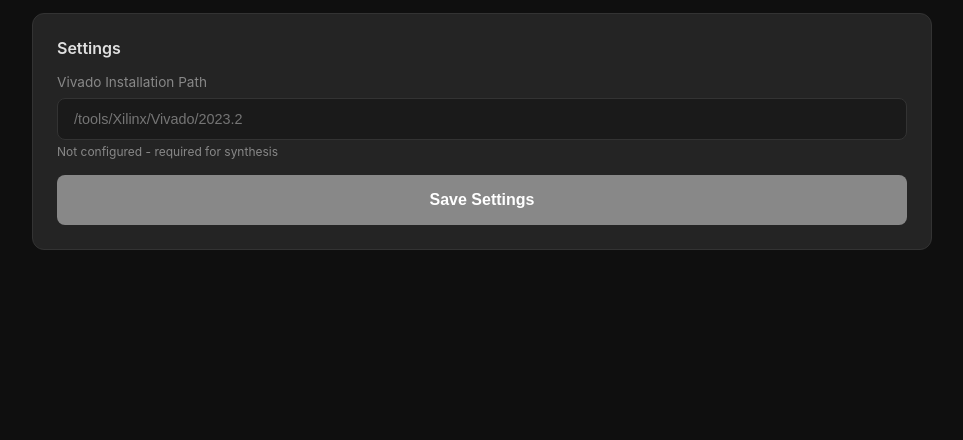
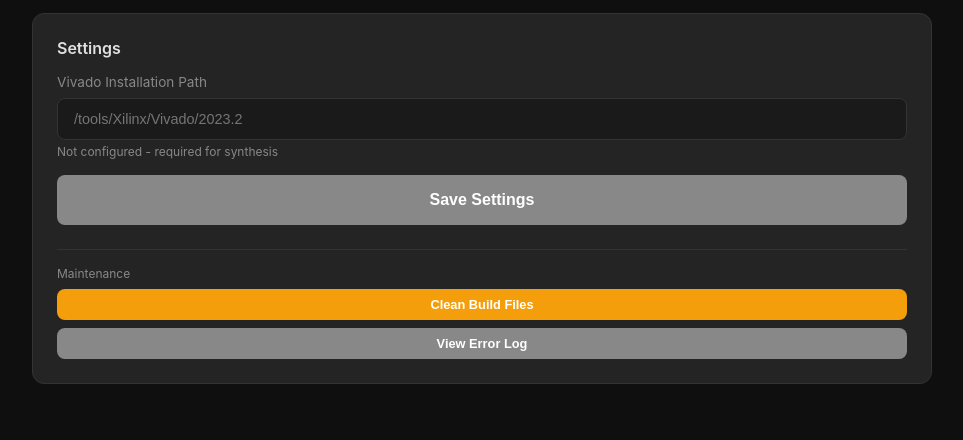
Before and after one commit to restneeded/FWGen-WebGUI, a Flask app: page / in a window 1280 px wide. Shown: the part 837-1277 px from the top of the page, without its empty margins (158-1121 px from the left). Before the commit the page ends 1087 px from the top, so only its background shows below. Run offline with Flask 3, Linux system fonts and the light colour scheme; data that the repository does not hold is empty.

Commit message:
Add a maintenance section for cleaning build files and viewing logs
Adds a new API endpoint `/api/cleanup` to remove build artifacts and temporary files, and integrates a "Clean Build Files" button in the UI. Also enhances the "View Error Log" functionality.

Replit-Commit-Author: Agent
Replit-Commit-Session-Id: 902d95c3-b7dc-4ee3-95a1-94c79644c41e
Replit-Commit-Checkpoint-Type: full_checkpoint
Replit-Commit-Event-Id: e666471e-e490-4be0-91d2-f03617a6fc1c
Replit-Commit-Screenshot-Url: https://storage.googleapis.com/screenshot-production-us-central1/83b54c98-9f97-4447-a15b-b00d26e744fa/902d95c3-b7dc-4ee3-95a1-94c79644c41e/RJ6DKv3
Replit-Helium-Checkpoint-Created: true

```diff
--- a/PCILeechFWGenerator/gui/app.py
+++ b/PCILeechFWGenerator/gui/app.py
@@ -453,6 +453,75 @@ def api_save_settings():
     return jsonify({"status": "saved"})
 
 
+@app.route("/api/cleanup", methods=["POST"])
+def api_cleanup():
+    """Clean up build artifacts and temporary files."""
+    cleaned = []
+    errors = []
+
+    cleanup_dirs = [
+        PROJECT_ROOT / "output",
+        PROJECT_ROOT / ".cache",
+        PROJECT_ROOT / "__pycache__",
+        PROJECT_ROOT / "src" / "__pycache__",
+    ]
+
+    for d in cleanup_dirs:
+        if d.exists() and d.is_dir():
+            try:
+                for item in d.iterdir():
+                    if item.is_file():
+                        item.unlink()
+                    elif item.is_dir():
+                        shutil.rmtree(item)
+                cleaned.append(str(d.relative_to(PROJECT_ROOT)))
+            except Exception as e:
+                errors.append(f"{d.name}: {e}")
+
+    cleanup_patterns = ["*.pyc", "*.pyo", "*.log"]
+    for pattern in cleanup_patterns:
+        for f in PROJECT_ROOT.rglob(pattern):
+            if ".git" not in str(f) and "venv" not in str(f):
+                try:
+                    f.unlink()
+                    cleaned.append(str(f.relative_to(PROJECT_ROOT)))
+                except Exception:
+                    pass
+
+    runtime = None
+    for cmd in ["podman", "docker"]:
+        if shutil.which(cmd):
+            runtime = cmd
+            break
+
+    if runtime:
+        try:
+            result = subprocess.run(
+                [runtime, "image", "ls", "-q", "--filter", "reference=*pcileech*"],
+                capture_output=True, text=True, timeout=30
+            )
+            if result.stdout.strip():
+                images = result.stdout.strip().split('\n')
+                for img in images[:5]:
+                    subprocess.run([runtime, "rmi", "-f", img], capture_output=True, timeout=60)
+                cleaned.append(f"Removed {len(images)} container image(s)")
+        except Exception as e:
+            errors.append(f"Container cleanup: {e}")
+
+    msg_parts = []
+    if cleaned:
+        msg_parts.append(f"Cleaned: {len(cleaned)} items")
+    if errors:
+        msg_parts.append(f"Errors: {len(errors)}")
+
+    return jsonify({
+        "status": "ok",
+        "message": " | ".join(msg_parts) if msg_parts else "Nothing to clean",
+        "cleaned": cleaned[:20],
+        "errors": errors
+    })
+
+
 @app.route("/api/error-log")
 def api_error_log():
     """Get error log contents."""
--- a/PCILeechFWGenerator/gui/templates/index.html
+++ b/PCILeechFWGenerator/gui/templates/index.html
@@ -492,6 +492,18 @@
             <button class="btn" style="background: var(--text-secondary);" onclick="saveSettings()">
                 Save Settings
             </button>
+
+            <div style="margin-top: 1.5rem; padding-top: 1rem; border-top: 1px solid var(--border);">
+                <div style="font-size: 0.75rem; color: var(--text-secondary); margin-bottom: 0.5rem;">Maintenance</div>
+                <div style="display: flex; gap: 0.5rem; flex-wrap: wrap;">
+                    <button class="btn" style="background: var(--warning); font-size: 0.8rem; padding: 0.5rem 1rem;" onclick="cleanupBuild()">
+                        Clean Build Files
+                    </button>
+                    <button class="btn" style="background: var(--text-secondary); font-size: 0.8rem; padding: 0.5rem 1rem;" onclick="viewErrorLog()">
+                        View Error Log
+                    </button>
+                </div>
+            </div>
         </div>
 
         <div class="card progress-container" id="progress-card">
@@ -816,6 +828,63 @@
             }
         }
 
+        async function cleanupBuild() {
+            if (!confirm('This will delete temporary build files (container images, cached data, intermediate artifacts). Continue?')) {
+                return;
+            }
+
+            try {
+                const res = await fetch('/api/cleanup', {method: 'POST'});
+                const data = await res.json();
+
+                if (res.ok) {
+                    alert('Cleanup complete!\n\n' + data.message);
+                } else {
+                    alert('Cleanup failed: ' + (data.error || 'Unknown error'));
+                }
+            } catch (e) {
+                alert('Cleanup error: ' + e.message);
+            }
+        }
+
+        async function viewErrorLog() {
+            try {
+                const res = await fetch('/api/error-log');
+                const data = await res.json();
+
+                const log = data.log || '(No errors logged)';
+
+                const modal = document.createElement('div');
+                modal.style.cssText = 'position:fixed;top:0;left:0;right:0;bottom:0;background:rgba(0,0,0,0.8);display:flex;align-items:center;justify-content:center;z-index:1000;';
+                modal.innerHTML = `
+                    <div style="background:var(--bg-card);border:1px solid var(--border);border-radius:12px;width:90%;max-width:800px;max-height:80vh;display:flex;flex-direction:column;">
+                        <div style="padding:1rem;border-bottom:1px solid var(--border);display:flex;justify-content:space-between;align-items:center;">
+                            <span style="font-weight:600;">Error Log</span>
+                            <div>
+                                <button onclick="clearErrorLog()" style="background:var(--error);color:white;border:none;padding:0.4rem 0.8rem;border-radius:6px;cursor:pointer;margin-right:0.5rem;font-size:0.8rem;">Clear Log</button>
+                                <button onclick="this.closest('div').parentElement.parentElement.remove()" style="background:var(--text-secondary);color:white;border:none;padding:0.4rem 0.8rem;border-radius:6px;cursor:pointer;font-size:0.8rem;">Close</button>
+                            </div>
+                        </div>
+                        <pre style="padding:1rem;overflow:auto;flex:1;font-family:monospace;font-size:0.75rem;white-space:pre-wrap;color:var(--text-secondary);">${log.replace(/</g, '&lt;').replace(/>/g, '&gt;')}</pre>
+                    </div>
+                `;
+                document.body.appendChild(modal);
+                modal.onclick = (e) => { if (e.target === modal) modal.remove(); };
+            } catch (e) {
+                alert('Error loading log: ' + e.message);
+            }
+        }
+
+        async function clearErrorLog() {
+            try {
+                await fetch('/api/error-log/clear', {method: 'POST'});
+                document.querySelector('div[style*="position:fixed"]')?.remove();
+                alert('Error log cleared');
+            } catch (e) {
+                alert('Error: ' + e.message);
+            }
+        }
+
         refreshStatus();
         loadDevices();
         loadBoards();
```
